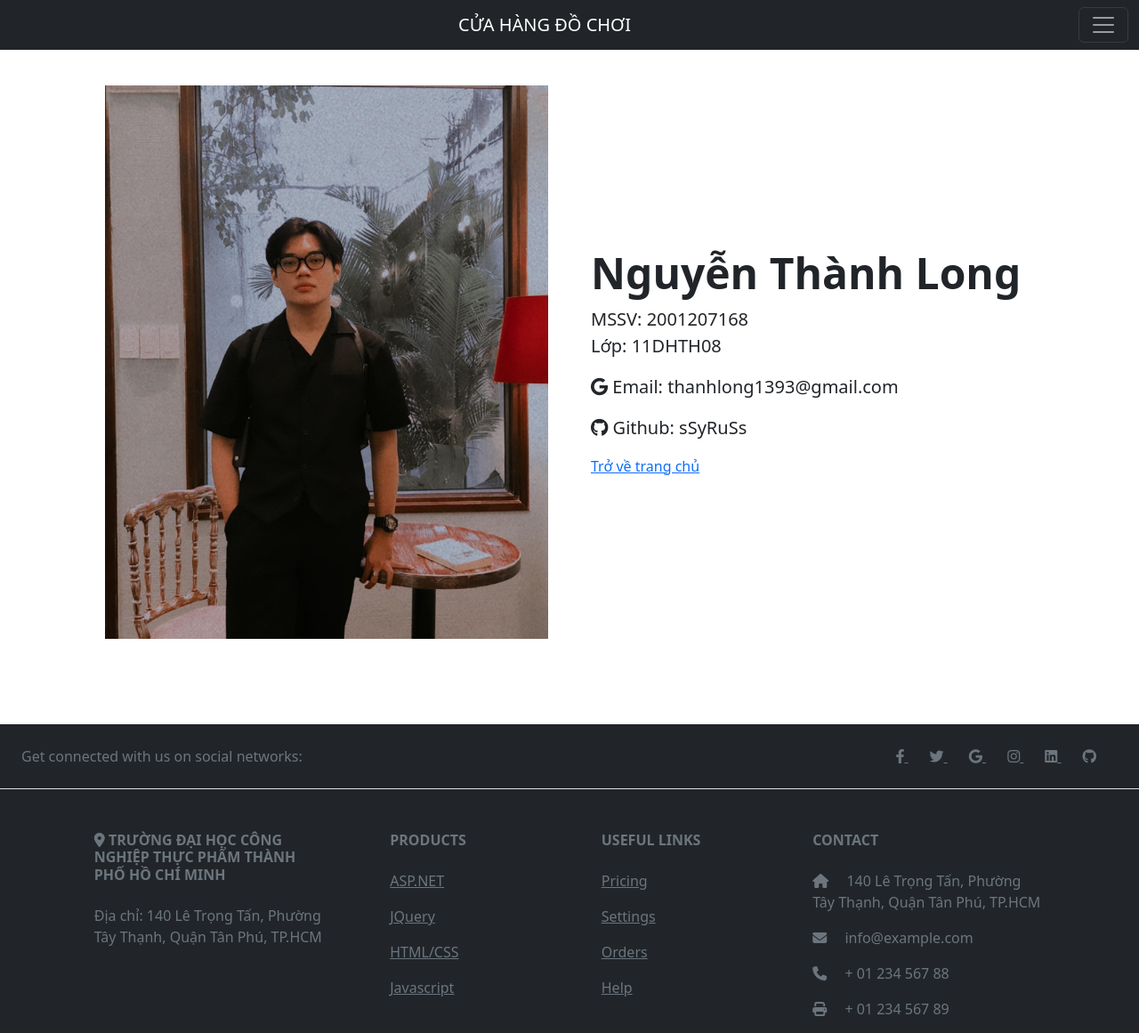
After one commit to sSyRuSs/test_php, a PHP site: page /aboutus.php in a window 1280 px wide. The commit adds this page. Shown: the top 1161 px of the page at 89% size. Run offline with PHP 8.4, Linux system fonts and the light colour scheme.

Commit message:
upload code

```diff
--- /dev/null
+++ b/aboutus.php
@@ -0,0 +1,23 @@
+<?php
+include './inc/header.php';
+?>
+<section class="py-5">
+    <div class="container px-4 px-lg-5 my-5">
+        <div class="row gx-4 gx-lg-5 align-items-center">
+            <div class="col-md-6"><img class="card-img-top mb-5 mb-md-0" src="./image.jpg" /></div>
+            <div class="col-md-6">
+                <h1 class="display-5 fw-bolder">Nguyễn Thành Long</h1>
+                <div class="fs-5">
+                    <span>MSSV: 2001207168</span>
+                </div>
+                <p class="lead">Lớp: 11DHTH08</p>
+                <p class="lead"><i class="fa-brands fa-google"></i> Email: thanhlong1393@gmail.com</p>
+                <p class="lead"><i class="fa-brands fa-github"></i> Github: <a href="https://github.com/sSyRuSs?fbclid=IwAR0N4FyRLXpM786tE-2IHuWaSV5bALmp4yncAj68dCT9BNFCdgb8_09iE8M" class="text-decoration-none text-dark">sSyRuSs</a></p>
+                <a href="./product.php">Trở về trang chủ</a>
+            </div>
+        </div>
+    </div>
+</section>
+<?php
+include './inc/footer.php'
+?>
--- a/admin/editPro.php
+++ b/admin/editPro.php
@@ -106,7 +106,7 @@
     <div class="row">
     <div class="col-md-6">
             <label for="ProDes">Description</label>
-            <input class="form-control" type="text" name="proDes" value="<?php  echo $result_pro['proDes']?>"/>
+            <input class="form-control" type="text" name="proDes" value="<?php echo$result_pro['proDes'] ?>"/>
         </div>
         <div class="col-md-6">
             <button type="submit" name="submit" class="btn btn-success mx-auto mt-4">Save</button>
--- a/inc/header.php
+++ b/inc/header.php
@@ -70,7 +70,7 @@ $product = new Product();
                                 More
                             </a>
                             <ul class="dropdown-menu dropdown-menu-dark">
-                                <li><a class="dropdown-item" href="#">About Us</a></li>
+                                <li><a class="dropdown-item" href="aboutus.php">About Us</a></li>
                                 <li><a class="dropdown-item" href="#">Policy Licenses and Terms</a></li>
                             </ul>
                         </li>
--- a/index.php
+++ b/index.php
@@ -60,5 +60,5 @@ if ($_SERVER['REQUEST_METHOD'] == 'POST' && isset($_POST['submit1'])) {
 
 
 <?php
-include '../BTL/inc/footer.php';
+include'./inc/footer.php'
 ?>
```
Also changed, not shown: classes/product.php (+21 -22 lines), lib/database.php (+77 -0 lines), image.jpg (added).
